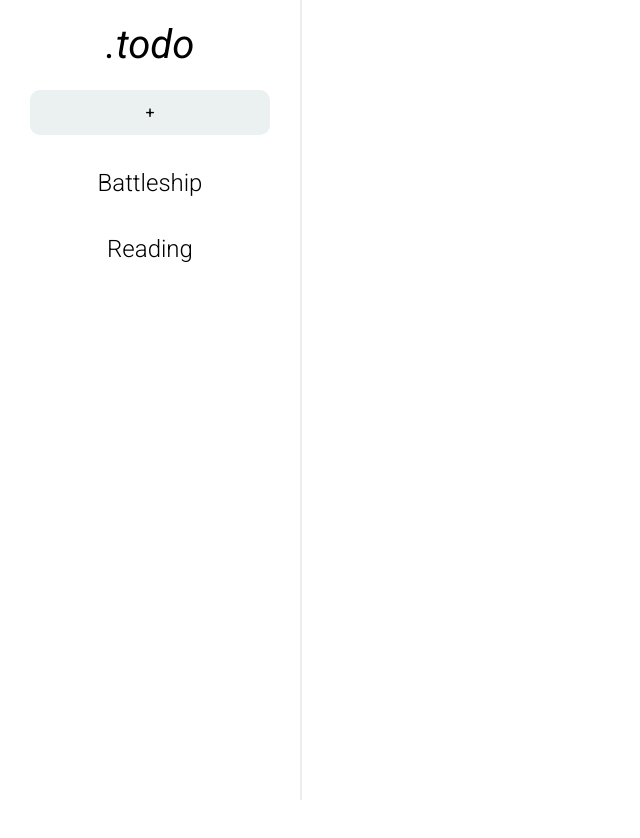
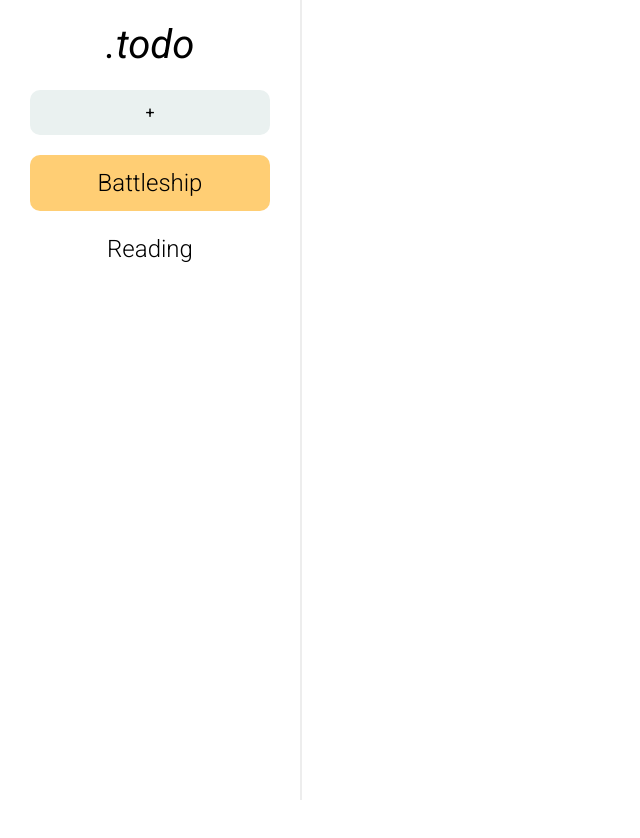
Before and after one commit to scar710813/Kanban-Web-App, a React (Vite) app: page / in a window 1280 px wide. Shown: the top 838 px of the page, without its empty margins (0-640 px from the left). Built offline with nearby package versions, Linux system fonts and the light colour scheme.

Commit message:
feat: can select event

```diff
--- a/src/App.jsx
+++ b/src/App.jsx
@@ -6,13 +6,19 @@ import TaskBox from './components/TaskBox';
 
 function App() {
   const [events, setEvents] = React.useState([
-    { title: 'Battleship' },
-    { title: 'Reading' },
+    { title: 'Battleship', tasks: {} },
+    { title: 'Reading', tasks: {} },
   ]);
-  const [currentEvent, setCurrentEvent] = React.useState(null);
+  const [currentEvent, setCurrentEvent] = React.useState(events[0]);
+
   return (
     <div className='App'>
-      <EventBar events={events} setEvents={setEvents} />
+      <EventBar
+        events={events}
+        setEvents={setEvents}
+        currentEvent={currentEvent}
+        setCurrentEvent={setCurrentEvent}
+      />
       <TaskBox />
     </div>
   );
--- a/src/components/EventBar.jsx
+++ b/src/components/EventBar.jsx
@@ -1,9 +1,9 @@
 import AddButton from './AddButton';
 
-const EventBar = ({ events, setEvents }) => {
+const EventBar = ({ events, setEvents, currentEvent, setCurrentEvent }) => {
   const handleAdd = () => {
     const title = prompt('Enter the Title:');
-    if (title) setEvents((prev) => [...prev, { title: title }]);
+    if (title) setEvents((prev) => [...prev, { title: title, tasks: {} }]);
   };
 
   return (
@@ -12,7 +12,13 @@ const EventBar = ({ events, setEvents }) => {
       <div className='event-container'>
         <AddButton handleClick={handleAdd} />
         {events.map((item) => (
-          <div key={item.title} className='event over-hide'>
+          <div
+            key={item.title}
+            className={`event over-hide ${
+              currentEvent.title === item.title ? 'selected-event' : null
+            }`}
+            onClick={() => setCurrentEvent(item)}
+          >
             {item.title}
           </div>
         ))}
--- a/src/components/event.css
+++ b/src/components/event.css
@@ -27,6 +27,10 @@
   transition: 0.5s;
 }
 
+.selected-event {
+  background-color: rgba(255, 166, 0, 0.546);
+}
+
 .over-hide {
   overflow: hidden;
   text-overflow: ellipsis;
```
